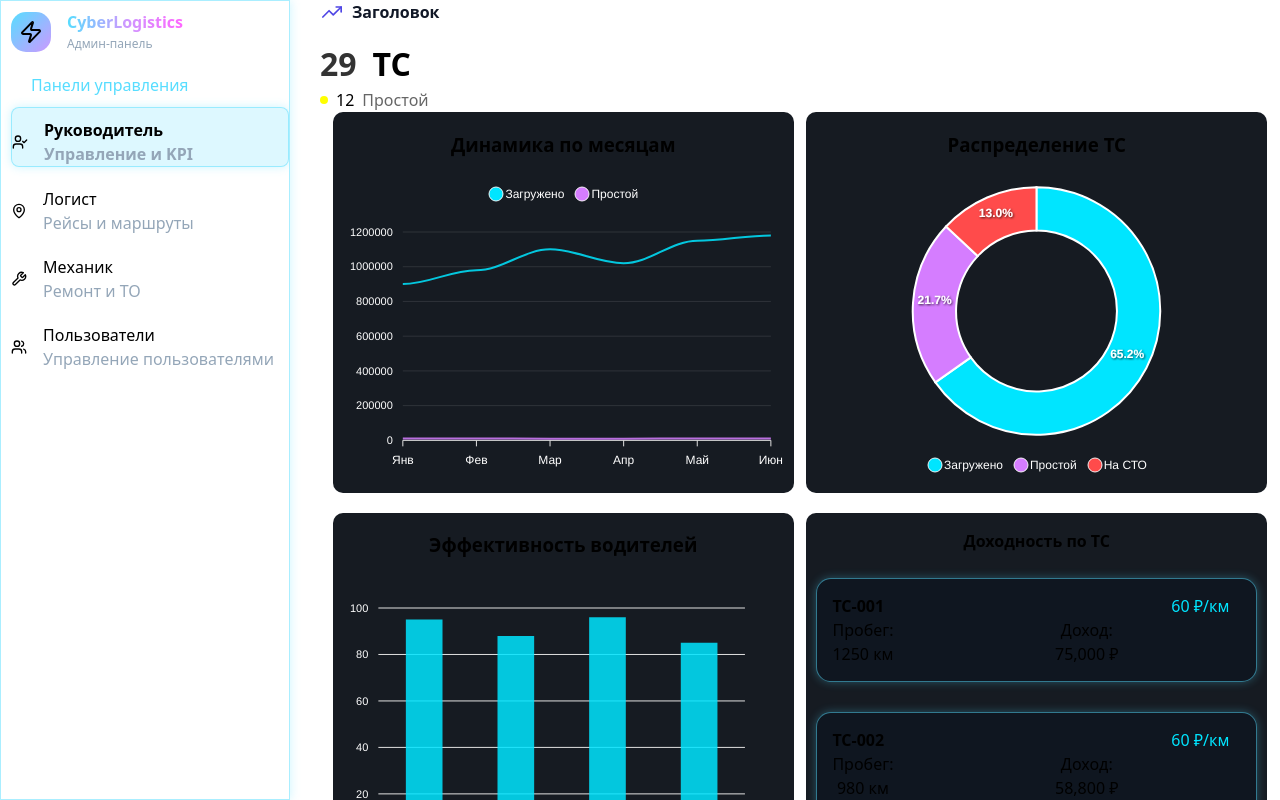
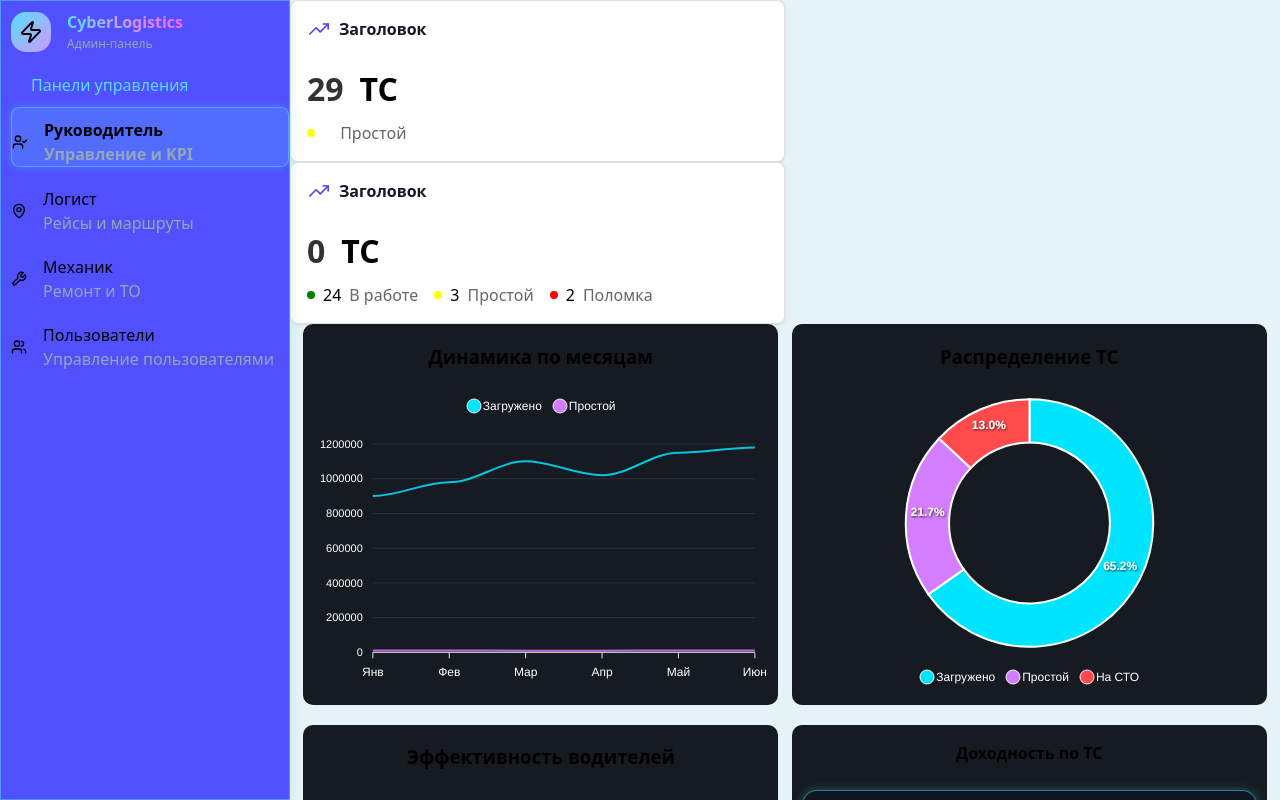
Before and after one commit to webobscure/LogisticPanel, a React (Vite) app: page /admin in a window 1280 px wide. Built offline with nearby package versions, Linux system fonts and the light colour scheme.

Commit message:
добавлены общие бг, добавлен TotalWorkload, рефакторинг cardLabel

```diff
--- /dev/null
+++ b/src/components/ui/atoms/Card.jsx
@@ -0,0 +1,21 @@
+export const Card = ({ children, className = "", style = {} }) => {
+  return (
+    <div
+      className={`card ${className}`}
+      style={{
+        padding: "1rem",
+        border: "1px solid #e0e0e0",
+        borderRadius: "8px",
+        backgroundColor: "#fff",
+        boxSizing: "border-box",
+        boxShadow: "0 1px 3px rgba(0, 0, 0, 0.1)",
+        display: "flex",
+        flexDirection: "column",
+        gap: "8px",
+        ...style,
+      }}
+    >
+      {children}
+    </div>
+  );
+};
--- /dev/null
+++ b/src/components/ui/atoms/cardLabel.jsx
@@ -0,0 +1,43 @@
+import styled from 'styled-components';
+
+const LabelContainer = styled.div`
+  display: flex;
+  gap: 0.5rem;
+  align-items: center;
+`;
+
+const StatusDot = styled.div`
+  width: 0.5rem;
+  height: 0.5rem;
+  border-radius: 50%;
+  background-color: ${props => props.$color};
+`;
+
+const StatusAmount = styled.span`
+  font-weight: 500;
+`;
+
+const StatusText = styled.span`
+  color: #666;
+`;
+
+const STATUS_CONFIG = {
+  inWork: { text: 'В работе' },
+  idle: { text: 'Простой' },
+  broken: { text: 'Поломка' }
+};
+
+export const CardLabel = ({ amount = 0, status = 'idle', colors = {} }) => {
+  const config = STATUS_CONFIG[status] || { text: status };
+  const color = colors[status] ||
+    (status === 'inWork' ? 'green' :
+     status === 'broken' ? 'red' : 'yellow');
+
+  return (
+    <LabelContainer>
+      <StatusDot $color={color} />
+      <StatusAmount>{amount}</StatusAmount>
+      <StatusText>{config.text}</StatusText>
+    </LabelContainer>
+  );
+};
--- a/src/components/ui/cardLabel.jsx
+++ /dev/null
@@ -1,43 +0,0 @@
-import styled from 'styled-components';
-
-const LabelContainer = styled.div`
-  display: flex;
-  gap: 0.5rem;
-  justify-content: flex-start;
-  align-items: center;
-`;
-
-const StatusDot = styled.div`
-  display: inline-block;
-  background-color: ${props => props.$color};
-  width: 0.5rem;
-  height: 0.5rem;
-  border-radius: 50%;
-`;
-
-const StatusAmount = styled.span`
-  font-weight: 500;
-`;
-
-const StatusText = styled.span`
-  color: #666;
-`;
-
-export const CardLabel = ({ amount = 12, status = 'idle', colors = {} }) => {
-  const statusMap = {
-    inWork: { text: 'В работе', defaultColor: 'green' },
-    idle: { text: 'Простой', defaultColor: 'yellow' },
-    broken: { text: 'Поломка', defaultColor: 'red' }
-  };
-
-  const { text, defaultColor } = statusMap[status] || { text: status, defaultColor: 'grey' };
-  const color = colors[status] || defaultColor;
-
-  return (
-    <LabelContainer>
-      <StatusDot $color={color} />
-      <StatusAmount>{amount}</StatusAmount>
-      <StatusText>{text}</StatusText>
-    </LabelContainer>
-  );
-};
--- /dev/null
+++ b/src/components/ui/molecules/TotalWorkload.jsx
@@ -0,0 +1,39 @@
+import { Card } from "../atoms/Card";
+import { CardHeader } from "../atoms/cardHeader";
+import { CardValue } from "../atoms/cardValue";
+import { CardLabel } from "../atoms/cardLabel";
+
+export const TotalWorkload = ({
+  title = 'Общая нагрузка',
+  value = '0',
+  text = 'ТС',
+  statuses = [
+    { amount: 24, status: 'inWork' },
+    { amount: 3, status: 'idle' },
+    { amount: 2, status: 'broken' }
+  ],
+  colors = {
+    inWork: 'green',
+    idle: 'yellow',
+    broken: 'red'
+  }
+}) => {
+  return (
+    <Card>
+      <CardHeader>{title}</CardHeader>
+
+      <CardValue value={value} text={text} />
+
+      <div style={{ display: 'flex', gap: '1rem', color: 'black' }}>
+        {statuses.map((statusInfo, index) => (
+          <CardLabel
+            key={index}
+            amount={statusInfo.amount}
+            status={statusInfo.status}
+            colors={colors}
+          />
+        ))}
+      </div>
+    </Card>
+  );
+};
--- a/src/pages/AdminPage/AdminPage.css
+++ b/src/pages/AdminPage/AdminPage.css
@@ -23,12 +23,14 @@ body {
     padding: 10px 0 0 10px;
     box-sizing: border-box;
     overflow-y: auto;  /* если меню высокое */
+    background-color: rgb(80, 80, 254);
 }
 .admin-panel-container__right {
     margin-left: auto; /* чтобы не заходила под левую панель */
     height: 100vh;
     overflow-y: auto;
-    width:75%;
+    width: calc(100vw - 290px); /*занимает оставшуюся ширину экрана*/
+    background-color: rgb(229, 242, 246);
 }
 .border-glow {
     box-shadow: 0 0 10px hsl(var(--primary) / 0.3);
--- a/src/pages/AdminPage/AdminPage.jsx
+++ b/src/pages/AdminPage/AdminPage.jsx
@@ -2,10 +2,12 @@ import "./AdminPage.css";
 import Chart from "react-apexcharts";
 import { FaTelegramPlane, FaWrench, FaUserCog } from "react-icons/fa";
 
-import { CardHeader } from "../../components/ui/cardHeader";
-import { CardValue } from "../../components/ui/cardValue";
-import { CardLabel } from "../../components/ui/cardLabel";
+import { CardHeader } from "../../components/ui/atoms/cardHeader";
+import { CardValue } from "../../components/ui/atoms/cardValue";
+import { CardLabel } from "../../components/ui/atoms/cardLabel";
+import { Card } from "../../components/ui/atoms/Card";
 import Header from "../../components/Header/Header";
+import { TotalWorkload } from "../../components/ui/molecules/TotalWorkload";
 
 export default function AdminPage() {
 
@@ -93,9 +95,12 @@ export default function AdminPage() {
       <div className="admin-panel-container">
         <Header />
         <div className="admin-panel-container__right">
-          <CardHeader />
-          <CardValue />
-          <CardLabel />
+          <Card>
+            <CardHeader />
+            <CardValue />
+            <CardLabel />
+          </Card>
+          < TotalWorkload></TotalWorkload>
           <div className="diagrams">
             {/* Линейный график */}
             <div className="diagrams-item">
```
Also changed, not shown: src/components/ui/atoms/button.jsx (added), src/components/ui/atoms/cardHeader.jsx (renamed from src/components/ui/cardHeader.jsx), src/components/ui/atoms/cardValue.jsx (renamed from src/components/ui/cardValue.jsx), src/components/ui/button.jsx (deleted).
